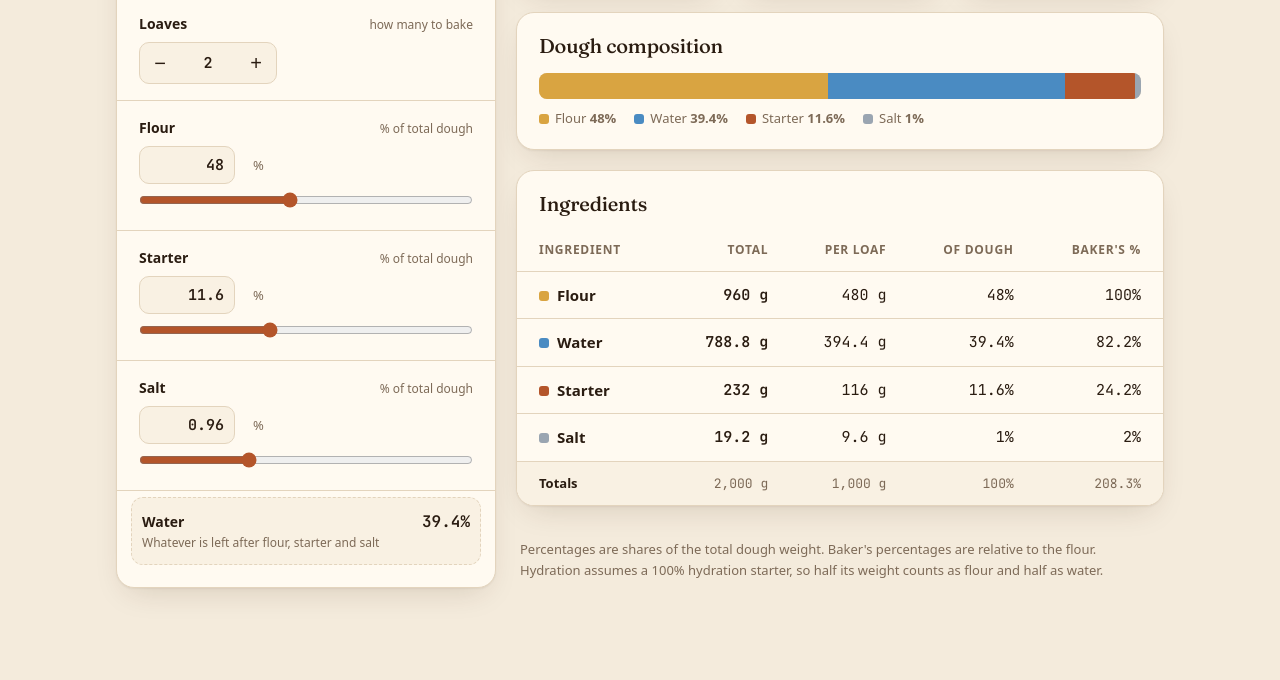
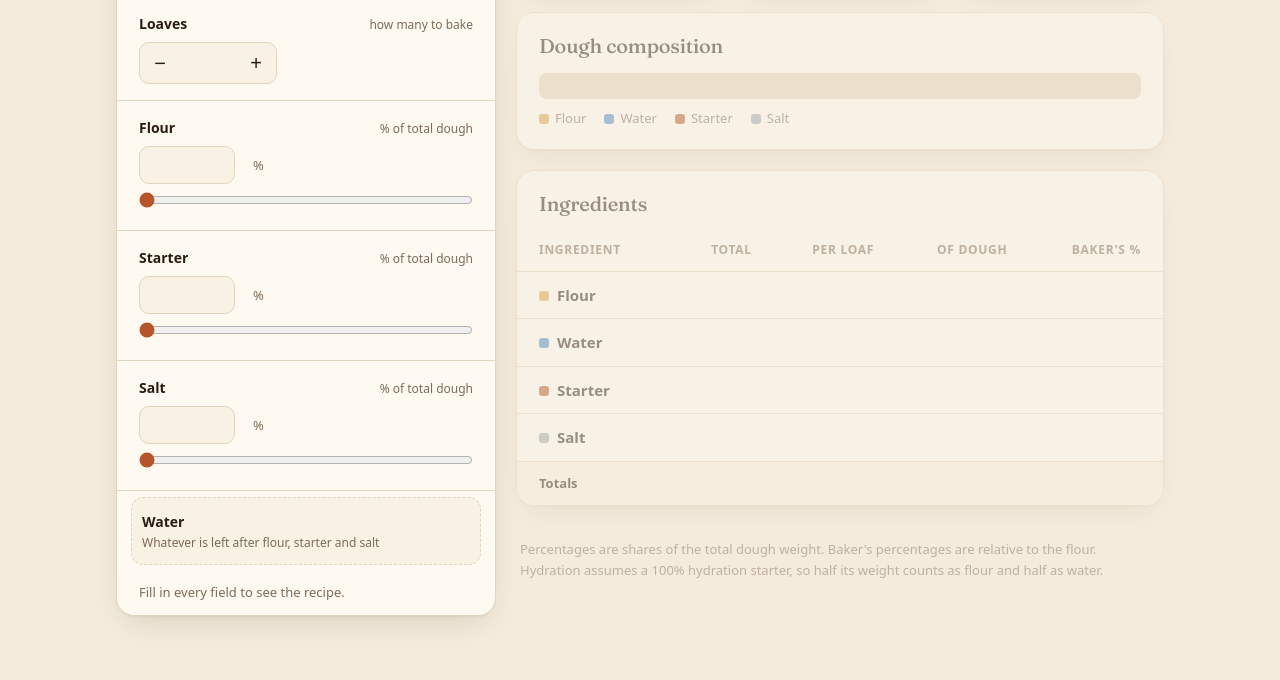
Before and after one commit to jacewardell/sourdough-calculator, a website: page index.html in a window 1280 px wide. Shown: the part 339-1019 px from the top of the page. Before the commit the page ends 997 px from the top, so only its background shows below. Drawn offline with Linux system fonts and the light colour scheme.

Commit message:
Persist entered values without built-in defaults
Fields start empty on first visit and results stay blank until every
field is filled. Entered values are saved to localStorage and restored
on the next load. calc() now reports whether all inputs are present.

```diff
--- a/calc.js
+++ b/calc.js
@@ -1,9 +1,11 @@
 (() => {
-  const defaults = { loafGrams: 1000, loafCount: 2, starterPct: 11.6, flourPct: 48, saltPct: 0.96 };
+  const fields = ['loafGrams', 'loafCount', 'starterPct', 'flourPct', 'saltPct'];
 
   const keys = ['flour', 'water', 'starter', 'salt'];
 
-  function calc({ loafGrams, loafCount, starterPct, flourPct, saltPct }) {
+  function calc(input) {
+    const ready = fields.every(k => Number.isFinite(input[k]));
+    const { loafGrams = 0, loafCount = 0, starterPct = 0, flourPct = 0, saltPct = 0 } = input;
     const total = loafGrams * loafCount;
     const pct = { starter: starterPct / 100, flour: flourPct / 100, salt: saltPct / 100 };
     pct.water = 1 - pct.starter - pct.flour - pct.salt;
@@ -13,9 +15,9 @@
     const half = grams.starter / 2;
     const hydration = grams.flour + half ? (grams.water + half) / (grams.flour + half) : 0;
     const bakersTotal = keys.reduce((s, k) => s + bakers[k], 0);
-    const valid = pct.water >= 0 && pct.flour > 0 && total > 0;
-    return { total, pct, grams, bakers, hydration, bakersTotal, valid };
+    const valid = ready && pct.water >= 0 && pct.flour > 0 && total > 0;
+    return { total, pct, grams, bakers, hydration, bakersTotal, valid, ready };
   }
 
-  globalThis.Sourdough = { calc, defaults, keys };
+  globalThis.Sourdough = { calc, fields, keys };
 })();
--- a/index.html
+++ b/index.html
@@ -154,7 +154,9 @@ tfoot td:first-child { color: var(--ink); }
 .note { color: var(--muted); font-size: 13px; padding: 0 4px; line-height: 1.6; }
 .warn { display: none; color: var(--warn); font-size: 13px; padding: 8px 22px 0; font-weight: 600; }
 body.invalid .warn { display: block; }
-body.invalid .results { opacity: .45; }
+body.invalid .results, body.empty .results { opacity: .45; }
+.empty-note { display: none; color: var(--muted); font-size: 13px; padding: 8px 22px 0; }
+body.empty .empty-note { display: block; }
 </style>
 </head>
 <body>
@@ -205,6 +207,7 @@ body.invalid .results { opacity: .45; }
         <div class="hint">Whatever is left after flour, starter and salt</div>
       </div>
 
+      <div class="empty-note">Fill in every field to see the recipe.</div>
       <div class="warn">Flour, starter and salt add up to more than 100%. Lower one of them.</div>
 
     </section>
@@ -246,7 +249,7 @@ body.invalid .results { opacity: .45; }
         <table>
           <thead><tr><th>Ingredient</th><th>Total</th><th>Per loaf</th><th>Of dough</th><th>Baker's %</th></tr></thead>
           <tbody id="rows"></tbody>
-          <tfoot><tr><td>Totals</td><td id="tTotal"></td><td id="tLoaf"></td><td>100%</td><td id="tBakers"></td></tr></tfoot>
+          <tfoot><tr><td>Totals</td><td id="tTotal"></td><td id="tLoaf"></td><td id="tPct"></td><td id="tBakers"></td></tr></tfoot>
         </table>
       </div>
 
@@ -258,21 +261,26 @@ body.invalid .results { opacity: .45; }
 
 <script src="calc.js"></script>
 <script>
-const { calc, defaults, keys } = globalThis.Sourdough;
+const { calc, fields, keys } = globalThis.Sourdough;
 
+const KEY = 'sourdough-calculator';
 const $ = id => document.getElementById(id);
-const fields = Object.keys(defaults);
 const names = { flour: 'Flour', water: 'Water', starter: 'Starter', salt: 'Salt' };
+const BLANK = ' ';
 
+const load = () => { try { return JSON.parse(localStorage.getItem(KEY)) || {}; } catch { return {}; } };
+const save = () => { try { localStorage.setItem(KEY, JSON.stringify(state)); } catch {} };
 
 const g = n => n.toLocaleString(undefined, { maximumFractionDigits: 1 }) + ' g';
 const pct = n => (n * 100).toLocaleString(undefined, { maximumFractionDigits: 1 }) + '%';
 
-const state = { ...defaults };
+const state = load();
 
 function render() {
   const r = calc(state);
-  document.body.classList.toggle('invalid', !r.valid);
+  document.body.classList.toggle('invalid', !r.valid && r.ready);
+  document.body.classList.toggle('empty', !r.ready);
+  if (!r.ready) return renderBlank();
 
   $('waterPct').textContent = pct(r.pct.water);
   $('waterBox').classList.toggle('bad', r.pct.water < 0);
@@ -295,21 +303,35 @@ function render() {
   </tr>`).join('');
   $('tTotal').textContent = g(r.total);
   $('tLoaf').textContent = g(state.loafGrams);
+  $('tPct').textContent = '100%';
   $('tBakers').textContent = pct(r.bakersTotal);
 }
 
+function renderBlank() {
+  for (const id of ['waterPct', 'hydration', 'total', 'bakersTotal', 'perLoaf', 'tTotal', 'tLoaf', 'tPct', 'tBakers']) $(id).textContent = BLANK;
+  $('waterBox').classList.remove('bad');
+  for (const s of $('bar').children) s.style.flex = '0 0 0%';
+  for (const b of $('legend').querySelectorAll('b')) b.textContent = '';
+  $('rows').innerHTML = keys.map(k => `<tr>
+    <td><i class="c-${k}" style="display:inline-block;width:10px;height:10px;border-radius:3px;margin-right:8px"></i>${names[k]}</td>
+    <td class="g">${BLANK}</td><td>${BLANK}</td><td>${BLANK}</td><td>${BLANK}</td>
+  </tr>`).join('');
+}
+
 function set(k, v) {
-  if (!Number.isFinite(v)) return;
-  state[k] = k === 'loafCount' ? Math.max(1, Math.round(v)) : Math.max(0, v);
+  if (Number.isFinite(v)) state[k] = k === 'loafCount' ? Math.max(1, Math.round(v)) : Math.max(0, v);
+  else delete state[k];
   sync(k);
+  save();
   render();
 }
 
 function sync(k) {
+  const v = state[k] ?? '';
   const el = $(k);
-  if (document.activeElement !== el) el.value = state[k];
+  if (document.activeElement !== el) el.value = v;
   const range = document.querySelector(`[data-for="${k}"]`);
-  if (range) range.value = state[k];
+  if (range) range.value = v === '' ? range.min : v;
 }
 
 for (const k of fields) {
@@ -319,7 +341,7 @@ for (const k of fields) {
 for (const r of document.querySelectorAll('input[type=range]'))
   r.addEventListener('input', e => set(r.dataset.for, parseFloat(e.target.value)));
 for (const b of document.querySelectorAll('[data-step]'))
-  b.addEventListener('click', () => set('loafCount', state.loafCount + Number(b.dataset.step)));
+  b.addEventListener('click', () => set('loafCount', (state.loafCount ?? 0) + Number(b.dataset.step)));
 
 fields.forEach(sync);
 render();
```
Also changed, not shown: calc.test.js (+15 -7 lines).
